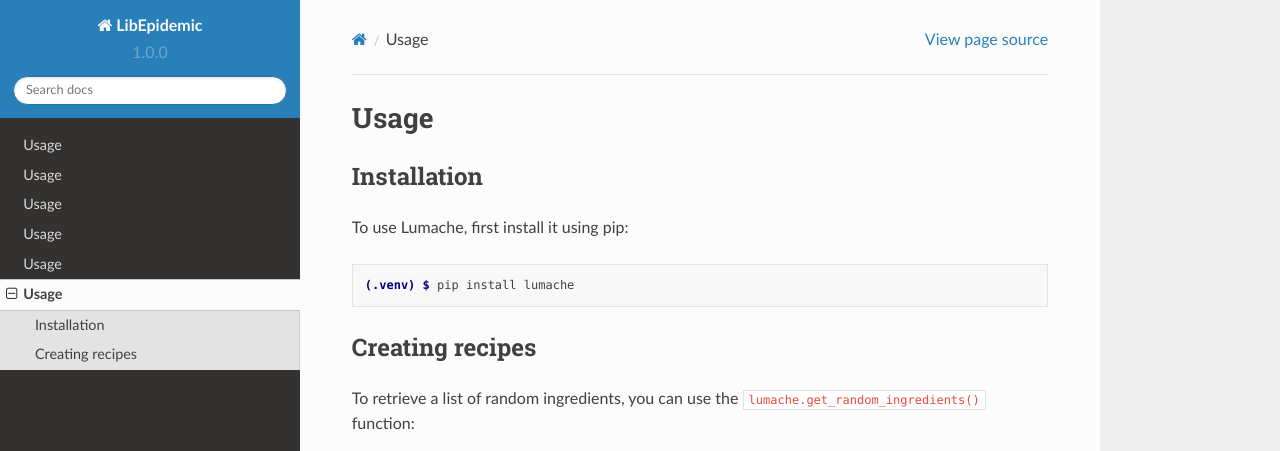
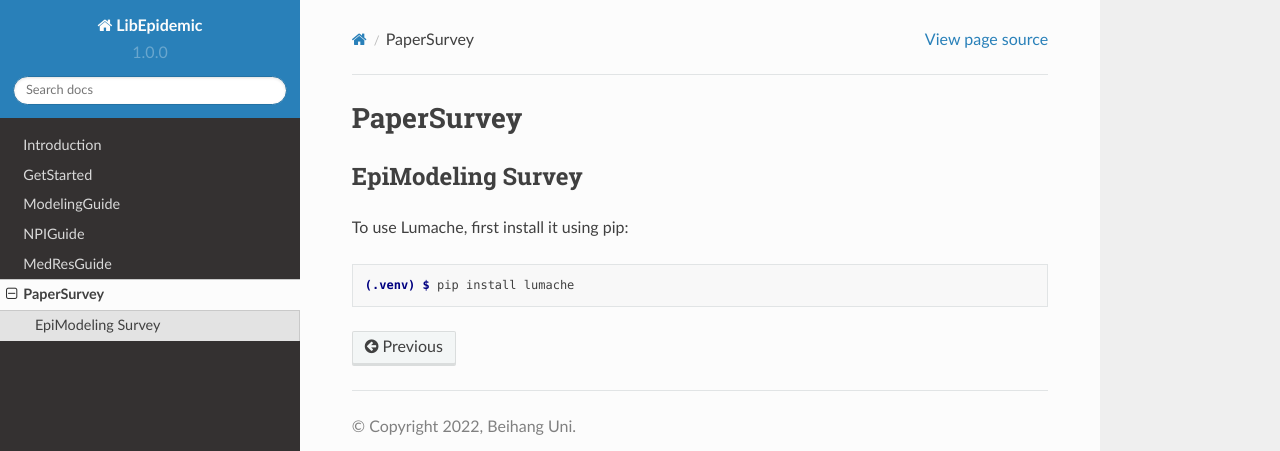
Before and after one commit to shh2000/LibEpidemic-Docs, a Sphinx documentation site: the page built from docs/source/PaperSurvey.rst, in a window 1280 px wide and 1095 px high. Shown: the top 451 px of the window. Built offline with Sphinx 7.4.7 and the Read the Docs theme 2.0.0, drawn with Linux system fonts in a browser that asks for light colours; pages that are not in the unit, such as notebooks, are missing from menus; some of the changed text lies outside the part shown.

Commit message:
refine struct

```diff
--- a/docs/source/PaperSurvey.rst
+++ b/docs/source/PaperSurvey.rst
@@ -1,9 +1,7 @@
-Usage
+PaperSurvey
 =====
 
-.. _installation:
-
-Installation
+EpiModeling Survey
 ------------
 
 To use Lumache, first install it using pip:
@@ -11,23 +9,3 @@
 .. code-block:: console
 
    (.venv) $ pip install lumache
-
-Creating recipes
-----------------
-
-To retrieve a list of random ingredients,
-you can use the ``lumache.get_random_ingredients()`` function:
-
-.. autofunction:: lumache.get_random_ingredients
-
-The ``kind`` parameter should be either ``"meat"``, ``"fish"``,
-or ``"veggies"``. Otherwise, :py:func:`lumache.get_random_ingredients`
-will raise an exception.
-
-.. autoexception:: lumache.InvalidKindError
-
-For example:
-
->>> import lumache
->>> lumache.get_random_ingredients()
-['shells', 'gorgonzola', 'parsley']
```
Also changed, not shown: docs/source/GetStarted.rst (+20 -4 lines), docs/source/Introduction.rst (+39 -5 lines), docs/source/MedResGuide.rst (+7 -5 lines), docs/source/ModelingGuide.rst (+48 -5 lines), docs/source/NPIGuide.rst (+21 -5 lines).
